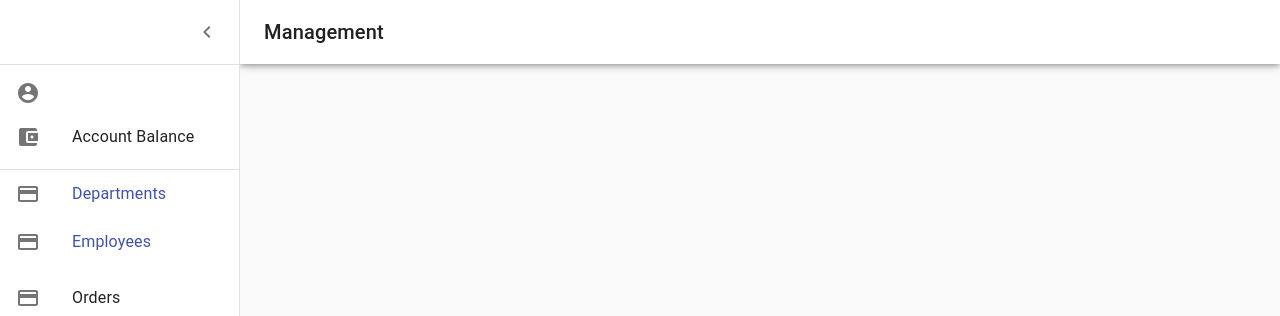
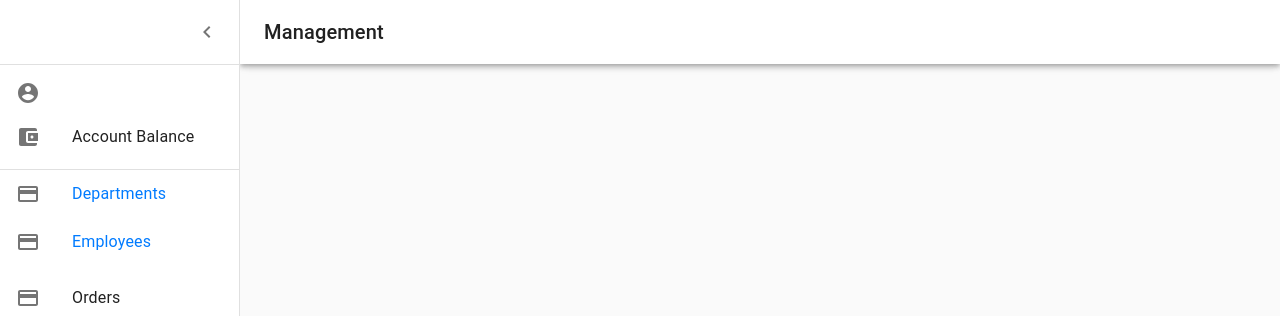
Before and after one commit to SMRAE/Management, a React (Create React App) app in the folder frontend/: page /home in a window 1280 px wide. Both pictures are taken after a click on the button "open drawer". Shown: the top 316 px of the page. Built offline with nearby package versions, Linux system fonts and the light colour scheme; no server answers.

Commit message:
Completed #9 => change href links to Nav links

```diff
--- a/frontend/src/components/AppBarDrawer.js
+++ b/frontend/src/components/AppBarDrawer.js
@@ -1,4 +1,5 @@
 import React from 'react';
+import {NavLink} from 'react-router-dom';
 import clsx from 'clsx';
 import { makeStyles, useTheme } from '@material-ui/core/styles';
 import {
@@ -25,6 +26,7 @@ import PaymentIcon from '@material-ui/icons/Payment';
 import ArrowBackIcon from '@material-ui/icons/ArrowBack';
 import CalendarTodayIcon from '@material-ui/icons/CalendarToday';
 import SettingsIcon from '@material-ui/icons/Settings';
+import { Navbar } from 'react-bootstrap';
 /* import DataTable from './DataTable';
 import AddIcon from '@material-ui/icons/Add';
 import { ColumnHeaderSortIcon } from '@material-ui/data-grid'; */
@@ -195,17 +197,16 @@ export default function AppBarDrawer(props) {
           </ListItem>
           </List>
           <Divider />
-          <Link href='/department'>
           <ListItem button >
             <ListItemIcon><PaymentIcon /></ListItemIcon>
-            <ListItemText>Departments</ListItemText>
+            <ListItemText><NavLink to='/department'>Departments</NavLink></ListItemText>
           </ListItem>
-          </Link> <Link href='/employee'>
+          <NavLink to='/employee'>
           <ListItem button >
             <ListItemIcon><PaymentIcon /></ListItemIcon>
-            <ListItemText>Employees</ListItemText>
+            <ListItemText><NavLink to='/employee'>Employees</NavLink></ListItemText>
           </ListItem>
-          </Link>
+          </NavLink>
           <List>
           <ListItem button>
             <ListItemIcon><PaymentIcon /></ListItemIcon>
```
